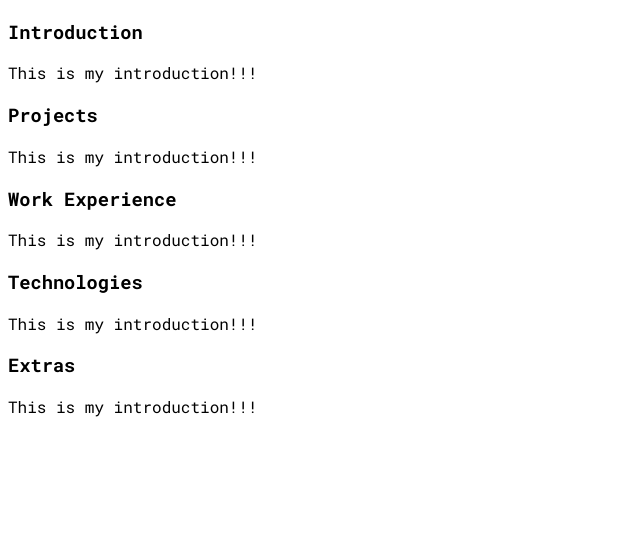
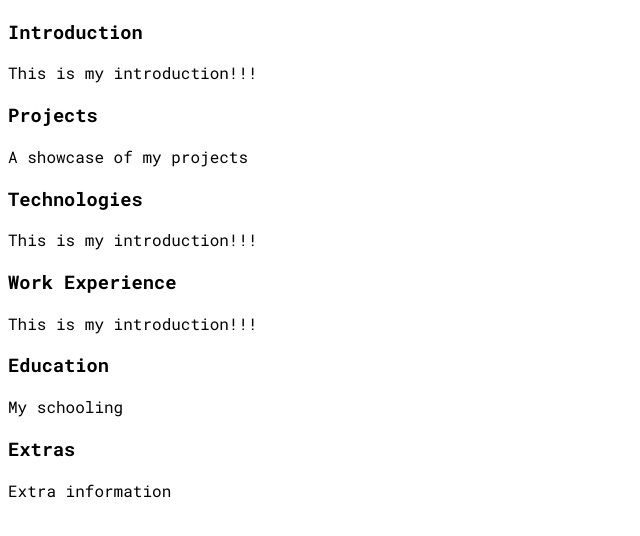
Before and after one commit to jarmeister99/portfolio, a React (Create React App) app: page / in a window 1280 px wide. Shown: the top 536 px of the page, without its empty margins (0-640 px from the left). Built offline with nearby package versions, Linux system fonts and the light colour scheme.

Commit message:
layed out all sections

```diff
--- a/src/App.tsx
+++ b/src/App.tsx
@@ -1,6 +1,11 @@
 import React from 'react';
 import Section from './components/Section/Section';
+import EducationSection from './components/Section/sections/Education';
+import ExtraSection from './components/Section/sections/Extra';
 import IntroductionSection from './components/Section/sections/Introduction';
+import ProjectSection from './components/Section/sections/Projects';
+import TechnologiesSection from './components/Section/sections/Technologies';
+import WorkExperienceSection from './components/Section/sections/WorkExperience';
 
 import './index.css'
 
@@ -9,10 +14,11 @@ function App() {
     <div className="App">
       <div>
         <Section heading={"Introduction"} content={IntroductionSection}/>
-        <Section heading={"Projects"} content={IntroductionSection} />
-        <Section heading={"Work Experience"} content={IntroductionSection}/>
-        <Section heading={"Technologies"} content={IntroductionSection}/>
-        <Section heading={"Extras"} content={IntroductionSection}/>
+        <Section heading={"Projects"} content={ProjectSection} />
+        <Section heading={"Technologies"} content={TechnologiesSection}/>
+        <Section heading={"Work Experience"} content={WorkExperienceSection}/>
+        <Section heading={"Education"} content={EducationSection}/>
+        <Section heading={"Extras"} content={ExtraSection}/>
       </div>
     </div>
   );
--- /dev/null
+++ b/src/components/Section/sections/Education.tsx
@@ -0,0 +1,9 @@
+
+const EducationSection: React.FC = () => {
+    return (
+        <div>
+            <p>My schooling</p>
+        </div>
+    )
+}
+export default EducationSection;
--- /dev/null
+++ b/src/components/Section/sections/Extra.tsx
@@ -0,0 +1,9 @@
+
+const ExtraSection: React.FC = () => {
+    return (
+        <div>
+            <p>Extra information</p>
+        </div>
+    )
+}
+export default ExtraSection;
--- /dev/null
+++ b/src/components/Section/sections/Projects.tsx
@@ -0,0 +1,9 @@
+
+const ProjectSection: React.FC = () => {
+    return (
+        <div>
+            <p>A showcase of my projects</p>
+        </div>
+    )
+}
+export default ProjectSection;
--- /dev/null
+++ b/src/components/Section/sections/Technologies.tsx
@@ -0,0 +1,9 @@
+
+const IntroductionSection: React.FC = () => {
+    return (
+        <div>
+            <p>This is my introduction!!!</p>
+        </div>
+    )
+}
+export default IntroductionSection;
--- /dev/null
+++ b/src/components/Section/sections/WorkExperience.tsx
@@ -0,0 +1,9 @@
+
+const IntroductionSection: React.FC = () => {
+    return (
+        <div>
+            <p>This is my introduction!!!</p>
+        </div>
+    )
+}
+export default IntroductionSection;
```
